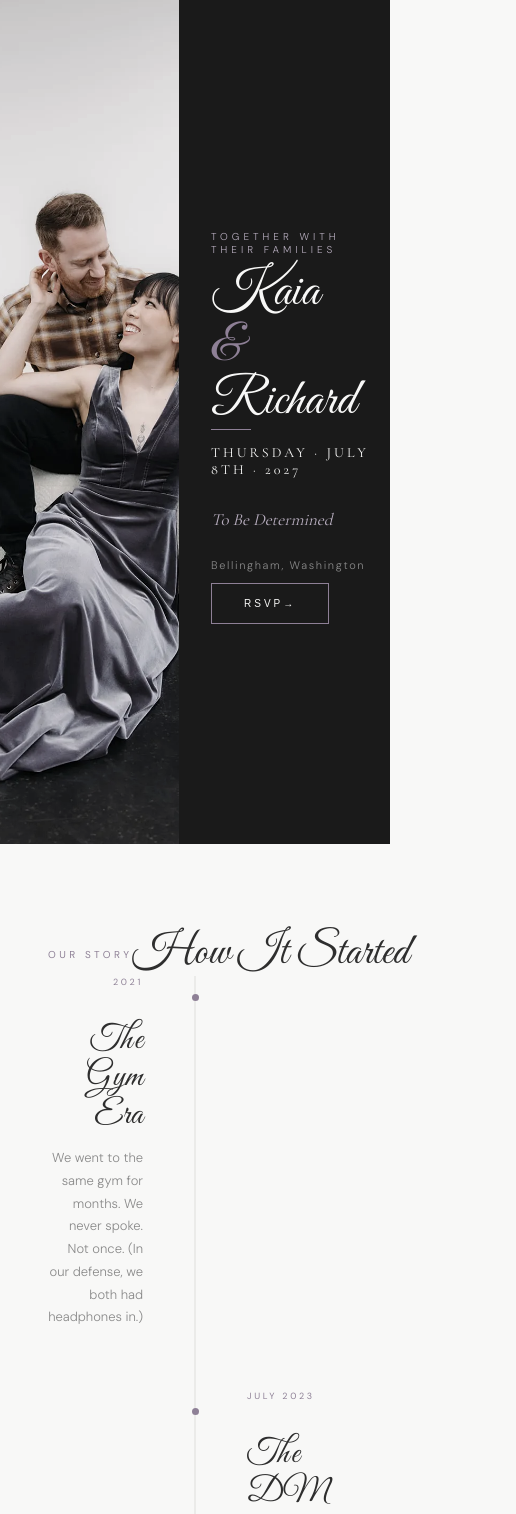
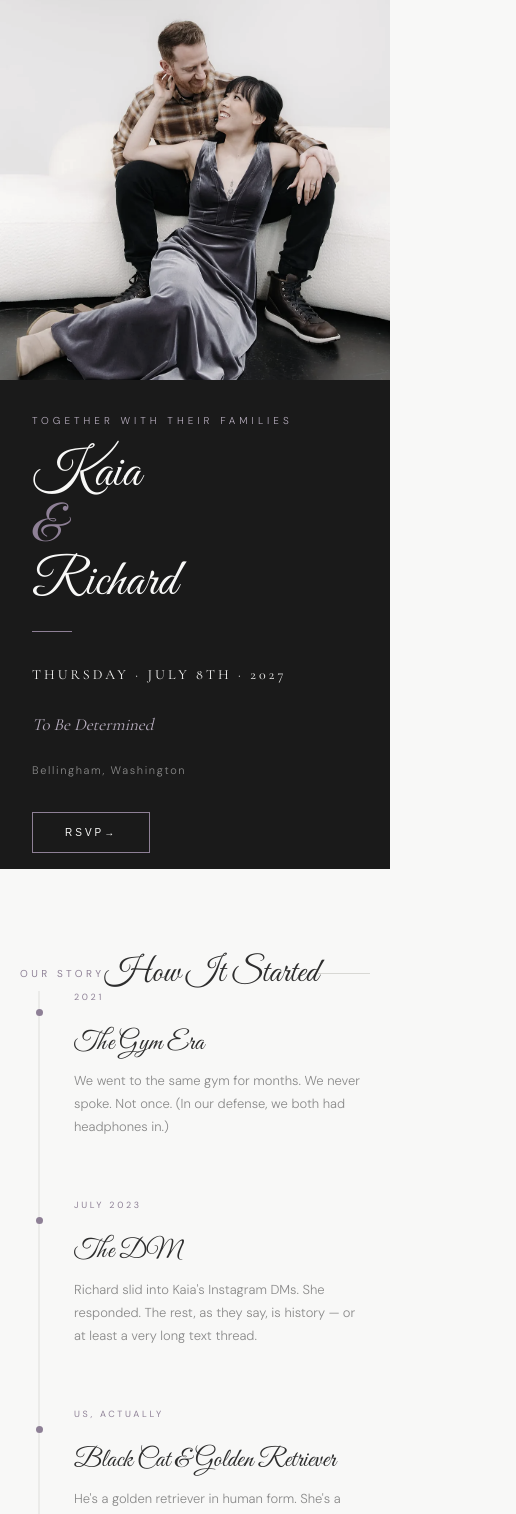
Before and after one commit to kaiafay/wedding-website, a Next.js app: page / in a window 390 px wide. Shown: the top 1514 px of the page, 516 px wide, since content can reach past the window. Built offline with nearby package versions, Linux system fonts and the light colour scheme.

Commit message:
make website mobile friendly

```diff
--- a/src/components/rsvp/InvitationCard.tsx
+++ b/src/components/rsvp/InvitationCard.tsx
@@ -127,6 +127,11 @@ export default function InvitationCard({
     <div
       style={{ display: "flex", flexDirection: "column", alignItems: "center" }}
     >
+      <style>{`
+        @media (max-width: 640px) {
+          .rsvp-form-inner { padding: 24px 24px 20px !important; }
+        }
+      `}</style>
       {/* ── ENVELOPE PHASE ── */}
       <AnimatePresence>
         {envelopeVisible && (
@@ -172,6 +177,7 @@ export default function InvitationCard({
                 cursor: stage === "idle" ? "pointer" : "default",
                 position: "relative",
                 width: 320,
+                maxWidth: "100%",
               }}
               role="button"
               tabIndex={stage === "idle" ? 0 : -1}
@@ -362,10 +368,10 @@ export default function InvitationCard({
           <motion.div
             key="card-phase"
             layout
-            initial={{ width: 280, opacity: 0, y: -40 }}
-            animate={{ width: 472, opacity: 1, y: 0 }}
+            initial={{ maxWidth: 280, opacity: 0, y: -40 }}
+            animate={{ maxWidth: 472, opacity: 1, y: 0 }}
             transition={{
-              width: { duration: 0.8, ease: [0.25, 0.1, 0.25, 1] },
+              maxWidth: { duration: 0.8, ease: [0.25, 0.1, 0.25, 1] },
               opacity: { duration: 0.5 },
               y: { duration: 0.65, ease: [0.25, 0.1, 0.25, 1] },
               layout: { duration: 0.65, ease: [0.25, 0.1, 0.25, 1] },
@@ -375,6 +381,7 @@ export default function InvitationCard({
                 setTimeout(() => setStage("form"), 200);
             }}
             style={{
+              width: "100%",
               background: "var(--white)",
               boxShadow: "0 4px 40px rgba(0,0,0,0.12)",
               overflow: "hidden",
@@ -457,6 +464,7 @@ export default function InvitationCard({
                     initial={{ opacity: 0 }}
                     animate={{ opacity: 1 }}
                     transition={{ duration: 0.6, ease: "easeOut" }}
+                    className="rsvp-form-inner"
                     style={{ padding: "40px 40px 36px" }}
                   >
                     {/* Header */}
--- a/src/components/sections/FaqSection.tsx
+++ b/src/components/sections/FaqSection.tsx
@@ -59,7 +59,7 @@ function FaqItem({
         }}
       >
         <span
-          className="font-sans"
+          className="font-sans faq-question"
           style={{
             fontSize: 10,
             letterSpacing: "0.3em",
@@ -119,7 +119,13 @@ export default function FaqSection() {
   const [openIndex, setOpenIndex] = useState<number | null>(null);
 
   return (
-    <section style={{ background: "var(--white)", padding: "88px 0" }}>
+    <>
+      <style>{`
+        @media (max-width: 640px) {
+          .faq-question { letter-spacing: 0.08em !important; font-size: 9px !important; }
+        }
+      `}</style>
+      <section style={{ background: "var(--white)", padding: "88px 0" }}>
       <div style={{ maxWidth: 900, margin: "0 auto", padding: "0 48px" }}>
         {/* Header */}
         <div className="flex items-center gap-6 mb-16">
@@ -166,5 +172,6 @@ export default function FaqSection() {
         </div>
       </div>
     </section>
+    </>
   );
 }
--- a/src/components/sections/HeroSection.tsx
+++ b/src/components/sections/HeroSection.tsx
@@ -2,8 +2,20 @@ import Image from "next/image";
 
 export default function HeroSection() {
   return (
+    <>
+      <style>{`
+        @media (max-width: 767px) {
+          .hero-section { grid-template-columns: 1fr !important; gap: 0.5rem !important; }
+          .hero-photo { height: 45vh; }
+          .hero-photo img { object-position: 50% 55% !important; }
+          .hero-content { padding: 1rem 2rem !important; }
+          .hero-tagline { margin-bottom: 1.25rem !important; }
+          .hero-divider { margin-top: 1.25rem !important; margin-bottom: 1.25rem !important; }
+          .hero-rsvp-btn { margin-top: 1.5rem !important; }
+        }
+      `}</style>
       <section
-      className="min-h-screen grid"
+        className="min-h-screen grid hero-section"
         style={{
           gridTemplateColumns: "1fr 1fr",
           gap: "2rem",
@@ -11,12 +23,12 @@ export default function HeroSection() {
         }}
       >
         {/* Photo column */}
-      <div className="relative overflow-hidden">
+        <div className="relative overflow-hidden hero-photo">
           <Image
             src="/0G5A5201.webp"
             alt="Couple"
             fill
-          sizes="50vw"
+            sizes="(max-width: 768px) 100vw, 50vw"
             style={{ objectFit: "cover", filter: "saturate(0.7) contrast(1.05)" }}
             priority
           />
@@ -30,9 +42,9 @@ export default function HeroSection() {
         </div>
 
         {/* Content column */}
-      <div className="flex flex-col justify-center px-16 py-20">
+        <div className="flex flex-col justify-center hero-content px-16 py-20">
           <p
-          className="font-sans mb-8"
+            className="font-sans hero-tagline mb-8"
             style={{
               fontSize: 10,
               fontWeight: 300,
@@ -60,7 +72,7 @@ export default function HeroSection() {
           </div>
 
           <div
-          className="my-9"
+            className="my-9 hero-divider"
             style={{ width: 40, height: 1, background: "var(--mauve)" }}
           />
 
@@ -99,7 +111,7 @@ export default function HeroSection() {
                 .getElementById("rsvp")
                 ?.scrollIntoView({ behavior: "smooth" })
             }
-          className="mt-12 self-start flex items-center gap-3 transition-all duration-300"
+            className="mt-12 hero-rsvp-btn self-start flex items-center gap-3 transition-all duration-300"
             style={{
               padding: "14px 32px",
               background: "transparent",
@@ -122,5 +134,6 @@ export default function HeroSection() {
           </button>
         </div>
       </section>
+    </>
   );
 }
--- a/src/components/sections/OurStorySection.tsx
+++ b/src/components/sections/OurStorySection.tsx
@@ -23,8 +23,25 @@ const entries = [
 
 export default function OurStorySection() {
   return (
-    <section style={{ background: "var(--white)", padding: "88px 0" }}>
-      <div style={{ maxWidth: 900, margin: "0 auto", padding: "0 48px" }}>
+    <>
+      <style>{`
+        @media (max-width: 600px) {
+          .story-inner { padding: 0 20px !important; }
+          .story-header-script { font-size: 34px !important; white-space: nowrap; }
+          .story-entry-title { font-size: 26px !important; }
+          .story-spine { left: 19px !important; transform: translateX(-50%) !important; }
+          .story-entry { grid-template-columns: 38px 1fr !important; }
+          .story-entry-left { display: none !important; }
+          .story-entry-right {
+            visibility: visible !important;
+            padding-left: 16px !important;
+            padding-right: 0 !important;
+            text-align: left !important;
+          }
+        }
+      `}</style>
+      <section style={{ background: "var(--white)", padding: "88px 0" }}>
+      <div className="story-inner" style={{ maxWidth: 900, margin: "0 auto", padding: "0 48px" }}>
         {/* Header */}
         <div className="flex items-center gap-6 mb-16">
           <span
@@ -34,18 +51,16 @@ export default function OurStorySection() {
               letterSpacing: "0.35em",
               textTransform: "uppercase",
               color: "var(--mauve)",
-              whiteSpace: "nowrap",
             }}
           >
             Our Story
           </span>
           <span
-            className="font-script"
+            className="font-script story-header-script"
             style={{
               fontSize: 44,
               color: "var(--charcoal)",
               lineHeight: 1,
-              whiteSpace: "nowrap",
             }}
           >
             How It Started
@@ -60,6 +75,7 @@ export default function OurStorySection() {
         <div style={{ position: "relative" }}>
           {/* Vertical spine */}
           <div
+            className="story-spine"
             style={{
               position: "absolute",
               top: 0,
@@ -79,6 +95,7 @@ export default function OurStorySection() {
             return (
               <div
                 key={entry.title}
+                className="story-entry"
                 style={{
                   display: "grid",
                   gridTemplateColumns: "1fr 40px 1fr",
@@ -88,6 +105,7 @@ export default function OurStorySection() {
               >
                 {/* Left content (shown for right-aligned / odd entries) */}
                 <div
+                  className="story-entry-left"
                   style={{
                     paddingRight: 32,
                     paddingBottom: 16,
@@ -109,7 +127,7 @@ export default function OurStorySection() {
                     {entry.label}
                   </span>
                   <p
-                    className="font-script"
+                    className="font-script story-entry-title"
                     style={{
                       fontSize: 34,
                       color: "var(--charcoal)",
@@ -157,6 +175,7 @@ export default function OurStorySection() {
 
                 {/* Right content (shown for left-aligned / even entries) */}
                 <div
+                  className="story-entry-right"
                   style={{
                     paddingLeft: 32,
                     paddingBottom: 16,
@@ -178,7 +197,7 @@ export default function OurStorySection() {
                     {entry.label}
                   </span>
                   <p
-                    className="font-script"
+                    className="font-script story-entry-title"
                     style={{
                       fontSize: 34,
                       color: "var(--charcoal)",
@@ -207,5 +226,6 @@ export default function OurStorySection() {
         </div>
       </div>
     </section>
+    </>
   );
 }
--- a/src/components/sections/ScheduleSection.tsx
+++ b/src/components/sections/ScheduleSection.tsx
@@ -18,6 +18,13 @@ const schedule = [
 
 export default function ScheduleSection() {
   return (
+    <>
+      <style>{`
+        @media (max-width: 640px) {
+          .schedule-grid { grid-template-columns: 1fr !important; }
+          .schedule-card { padding: 24px 20px !important; }
+        }
+      `}</style>
       <section style={{ background: "var(--white)", padding: "88px 0" }}>
         <div style={{ maxWidth: 900, margin: "0 auto", padding: "0 48px" }}>
           {/* Header */}
@@ -29,7 +36,6 @@ export default function ScheduleSection() {
                 letterSpacing: "0.35em",
                 textTransform: "uppercase",
                 color: "var(--mauve)",
-              whiteSpace: "nowrap",
               }}
             >
               The Day
@@ -40,7 +46,6 @@ export default function ScheduleSection() {
                 fontSize: 44,
                 color: "var(--charcoal)",
                 lineHeight: 1,
-              whiteSpace: "nowrap",
               }}
             >
               Schedule
@@ -53,6 +58,7 @@ export default function ScheduleSection() {
 
           {/* Grid */}
           <div
+            className="schedule-grid"
             style={{
               display: "grid",
               gridTemplateColumns: "repeat(3, 1fr)",
@@ -64,6 +70,7 @@ export default function ScheduleSection() {
             {schedule.map((item) => (
               <div
                 key={item.event}
+                className="schedule-card"
                 style={{ background: "var(--white)", padding: "40px 32px" }}
               >
                 <p
@@ -105,5 +112,6 @@ export default function ScheduleSection() {
           </div>
         </div>
       </section>
+    </>
   );
 }
```
Lines whose indentation alone changed are shown as unchanged.
